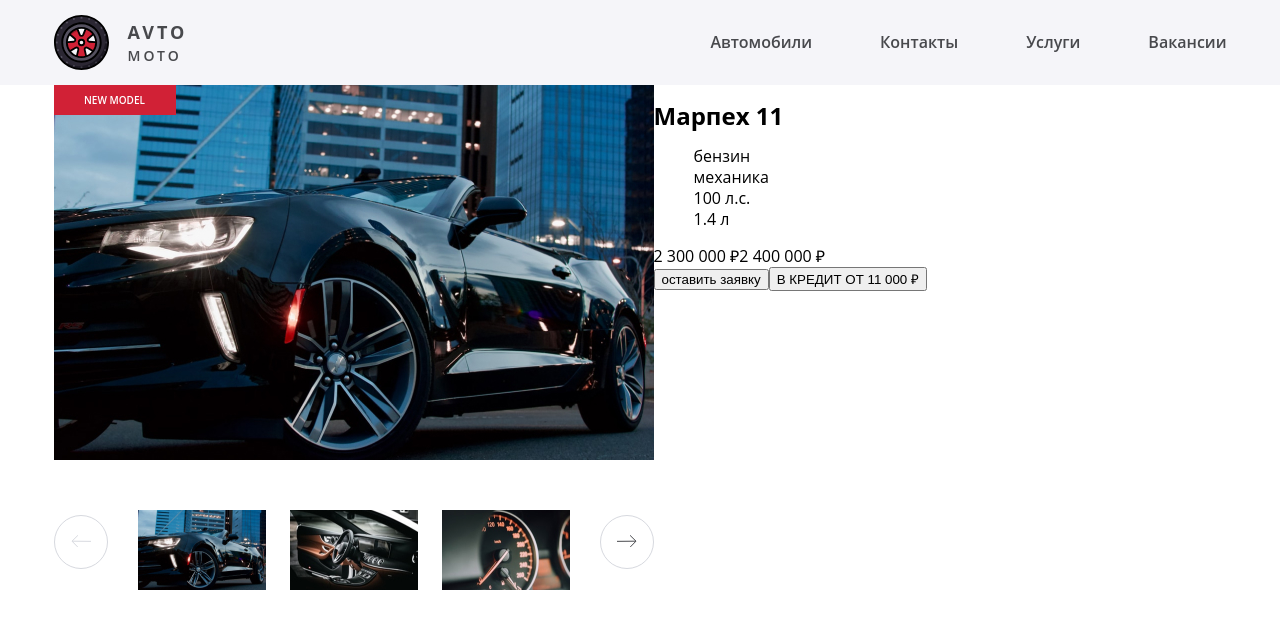
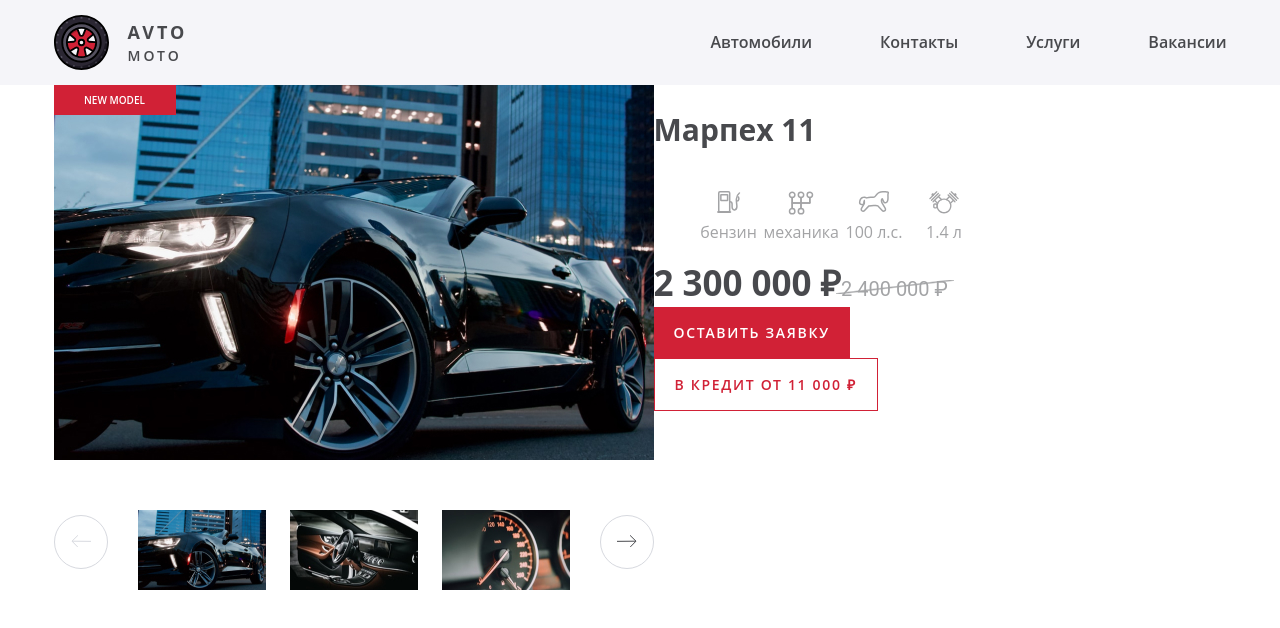
Before and after one commit to alianta/Khrustaleva_avto-moto, a React (Create React App) app in the folder project/: page / in a window 1280 px wide. Shown: the top 628 px of the page. Built offline with nearby package versions, Linux system fonts and the light colour scheme.

Commit message:
стилизация блока с краткой информацией

```diff
--- a/project/src/assets/scss/global.scss
+++ b/project/src/assets/scss/global.scss
@@ -4,6 +4,7 @@ $second-font-family: "Roboto", "Arial", sans-serif;
 $color-gray-1: #F5F5F9;
 $color-gray-2: #48494D;
 $color-gray-3: #D7D9DF;
+$color-gray-4: #A3A4A6;
 $color-red-1: #D12136;
 $color-white-1: #FFFFFF;
 
--- a/project/src/components/auto-card/auto-card.jsx
+++ b/project/src/components/auto-card/auto-card.jsx
@@ -30,17 +30,17 @@ function AutoCard() {
       <section className="product__short-information">
         <h2 className="product__name">Марпех 11</h2>
         <ul className="main-features-list">
-          <li className="main-features-list__item">бензин</li>
-          <li className="main-features-list__item">механика</li>
-          <li className="main-features-list__item">100 л.с.</li>
-          <li className="main-features-list__item">1.4 л</li>
+          <li className="main-features-list__item main-features-list__item--engine-type">бензин</li>
+          <li className="main-features-list__item main-features-list__item--transmission">механика</li>
+          <li className="main-features-list__item main-features-list__item--power">100 л.с.</li>
+          <li className="main-features-list__item main-features-list__item--volume">1.4 л</li>
         </ul>
         <div className="price">
           <span className="price__current">2 300 000 ₽</span>
           <span className="price__old">2  400 000 ₽</span>
         </div>
         <button className="button button--first" type="button">оставить заявку</button>
-        <button className="button button--second" type="button">В КРЕДИТ ОТ 11 000 ₽</button>
+        <button className="button button--second" type="button">в кредит от 11 000 ₽</button>
       </section>
     </article>
   );
--- a/project/src/components/auto-card/auto-card.scss
+++ b/project/src/components/auto-card/auto-card.scss
@@ -49,10 +49,6 @@
   margin-top: 38px;
 }
 
-.main-features-list {
-  list-style: none;
-}
-
 .product-images__item {
   margin: 12px;
 }
@@ -73,6 +69,123 @@
       stroke: $color-gray-3;
     }
   }
+}
 
+.product__short-information{
+  display: flex;
+  flex-direction: column;
+  flex-wrap: wrap;
+}
 
+.product__name {
+  font-size: 30px;
+  line-height: 40px;
+  color: $color-gray-2;
 }
+
+.main-features-list {
+  display: flex;
+  flex-wrap: wrap;
+  list-style: none;
+  font-weight: normal;
+  font-size: 16px;
+  line-height: 22px;
+  color: $color-gray-2;
+  opacity: 0.5;
+}
+
+.main-features-list__item {
+  position: relative;
+  min-width: 70px;
+  text-align: center;
+  padding-top: 30px;
+
+  &::before{
+    content: '';
+    display: block;
+    position: absolute;
+    left: 50%;
+    top: 0;
+    transform: translateX(-50%);
+  }
+
+  &--engine-type {
+    &::before {
+      width: 24px;
+      height: 22px;
+      background-image: url("../../assets/img/icons/engine-type.svg");
+    }
+  }
+
+  &--transmission {
+    &::before {
+      width: 26px;
+      height: 24px;
+      background-image: url("../../assets/img/icons/transmission.svg");
+    }
+  }
+
+  &--power {
+    &::before {
+      width: 32px;
+      height: 21px;
+      background-image: url("../../assets/img/icons/power.svg");
+    }
+  }
+
+  &--volume {
+    &::before {
+      width: 30px;
+      height: 23px;
+      background-image: url("../../assets/img/icons/volume.svg");
+    }
+  }
+}
+
+.price__current {
+  font-weight: 700;
+  font-size: 35px;
+  line-height: 48px;
+  color: $color-gray-2;
+}
+
+.price__old {
+  position: relative;
+  font-family: $second-font-family;
+  font-weight: 400;
+  font-size: 20px;
+  line-height: 34px;
+  color: $color-gray-4;
+
+  &::after{
+    content: "";
+    position: absolute;
+    width: 110%;
+    height: 60%;
+    background-image: linear-gradient(to top left, transparent 45%, $color-gray-4, transparent 55%);
+    top: 3px;
+    left: -5px;
+  }
+}
+
+.button {
+  padding: 16px 20px;
+  cursor: pointer;
+  font-family: $main-font-family;
+  font-weight: 600;
+  font-size: 14px;
+  text-transform: uppercase;
+  letter-spacing: 0.12em;
+  width: fit-content;
+
+  &--first {
+    background-color: $color-red-1;
+    border: none;
+    color: $color-white-1;
+  }
+  &--second {
+    background-color: $color-white-1;
+    border: 1px solid $color-red-1;
+    color: $color-red-1;
+  }
+}
```
